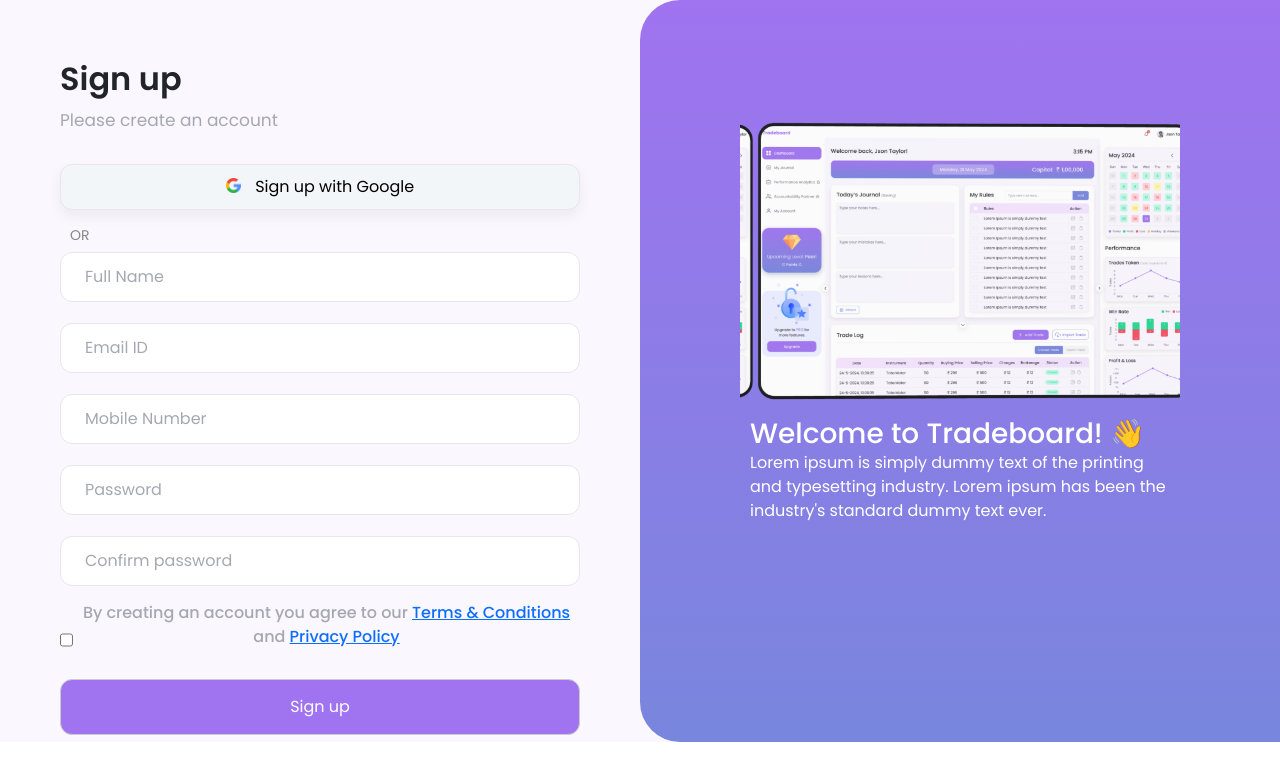
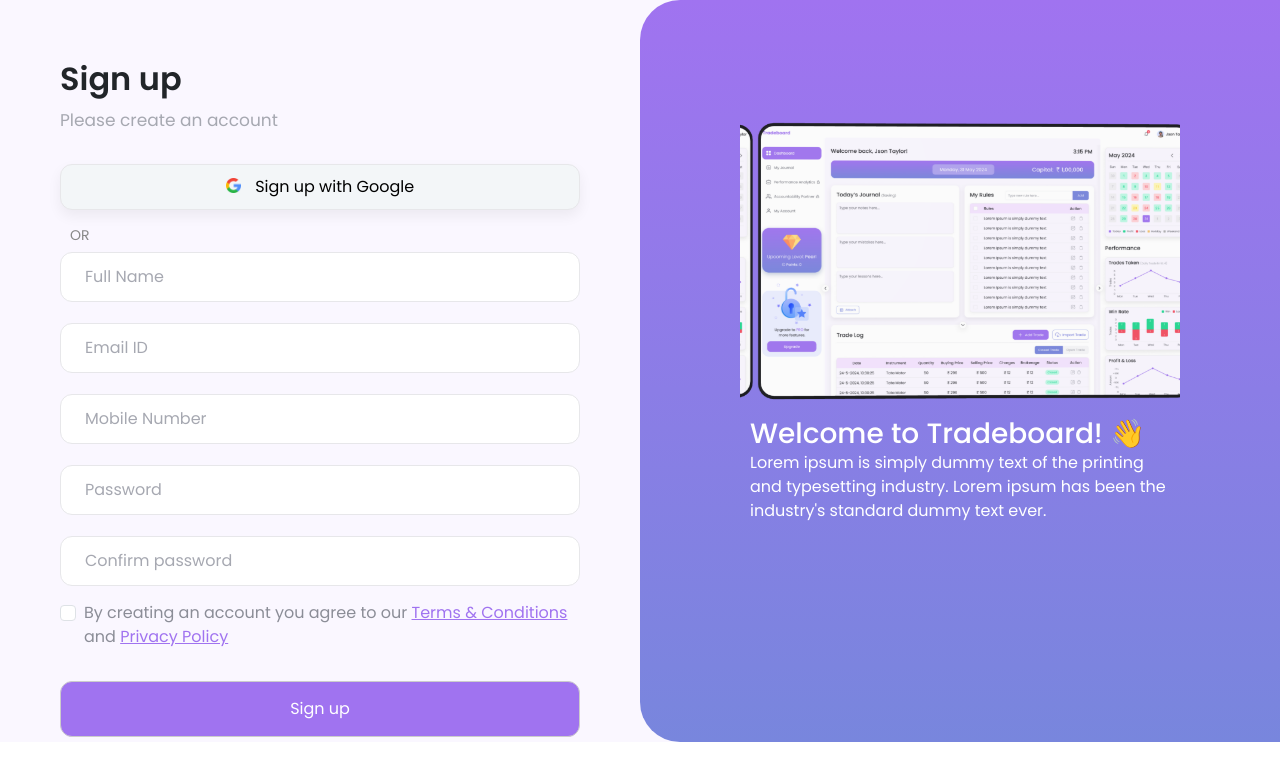
Before and after one commit to deosaurabhs/tradeboard, a React (Create React App) app: page /signUp in a window 1280 px wide. Shown: the top 780 px of the page. Built offline with nearby package versions, Linux system fonts and the light colour scheme.

Commit message:
Changed checkbox design.

```diff
--- a/src/components/Signup/Signup.jsx
+++ b/src/components/Signup/Signup.jsx
@@ -243,14 +243,14 @@
                     {errors.confirmPassword}
                   </div>
                 )}
-                <div className="checkbox">
-                  <input type="checkbox" />
-                  <p  style={{ fontSize: 16, fontFamily: "Poppins", fontWeight: "500" }}>
+                <label className="form-check">
+                  <input type="checkbox" className="form-check-input" />
+                  <p  style={{ fontSize: 16, fontFamily: "Poppins", fontWeight: "400", textAlign: "left" }}>
                     By creating an account you agree to our{" "}
                     <a href="#terms">Terms & Conditions</a> and{" "}
                     <a href="#privacy">Privacy Policy</a>
                   </p>
-                </div>
+                </label>
                 <button
                   type="submit"
                   className="signup"
```
